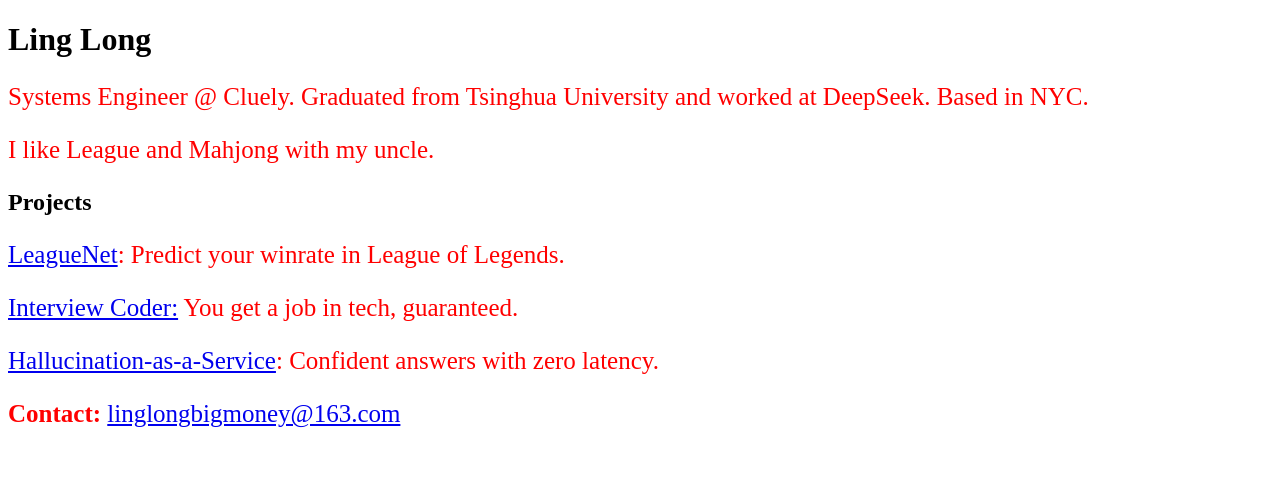
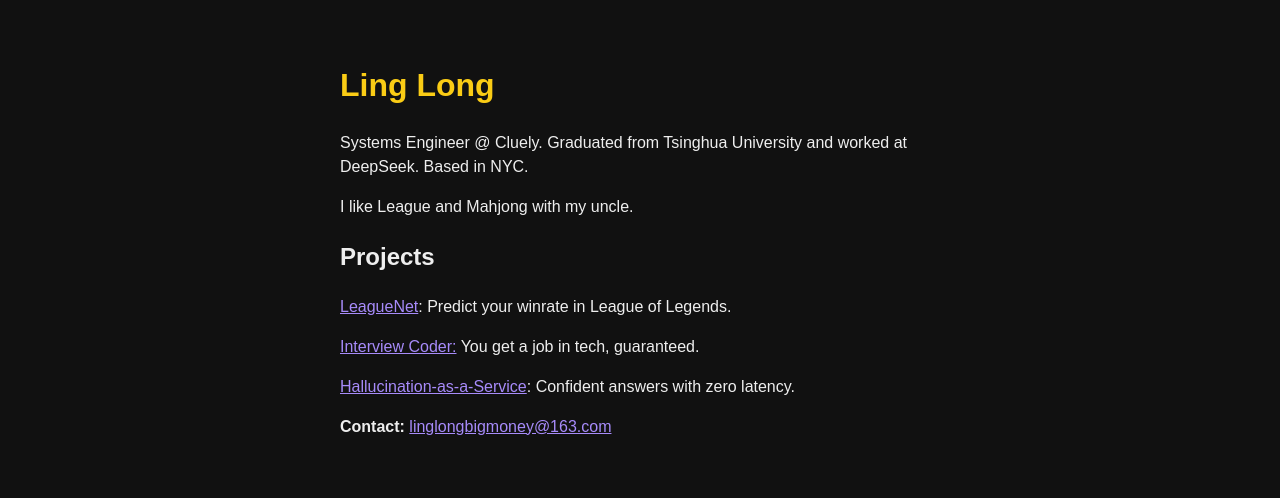
Before and after one commit to codedex-io/css-101, a plain HTML site: page 1-selectors/02-syntax/index.html in a window 1280 px wide. Drawn offline with Linux system fonts and the light colour scheme.

Commit message:
Update styles.css

```diff
--- a/1-selectors/02-syntax/styles.css
+++ b/1-selectors/02-syntax/styles.css
@@ -1,7 +1,20 @@
 /* Syntax 🧱 */
 /* Codédex */
 
-p {
-  color: red;
-  font-size: 25px;
+body {
+  font-family: sans-serif;
+  background: #111;
+  color: #eee;
+  max-width: 600px;
+  margin: 0 auto;
+  padding: 40px 20px;
+  line-height: 1.5;
 }
+
+h1 {
+  color: #facc15;
+}
+
+a {
+  color: #a78bfa;
+}
```
